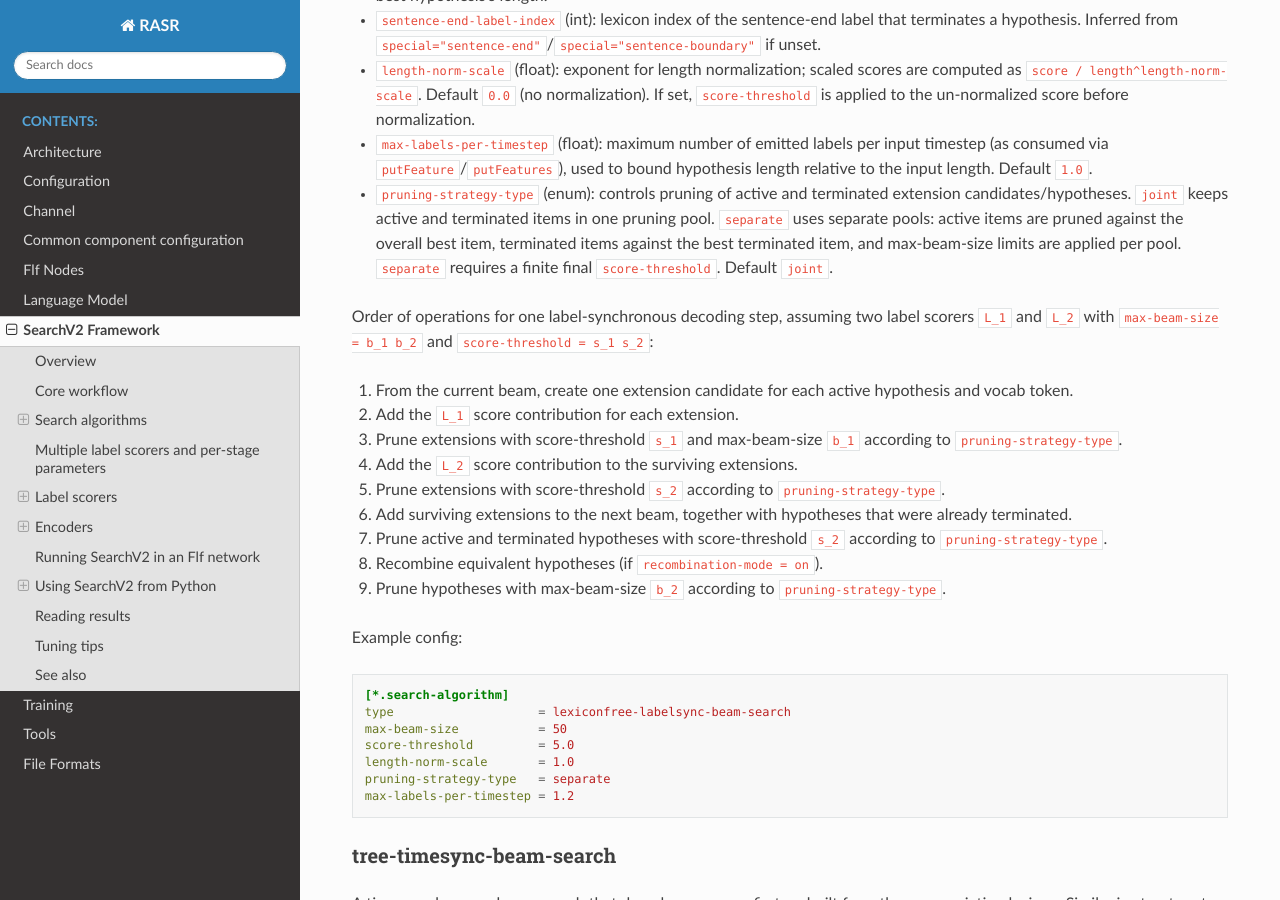
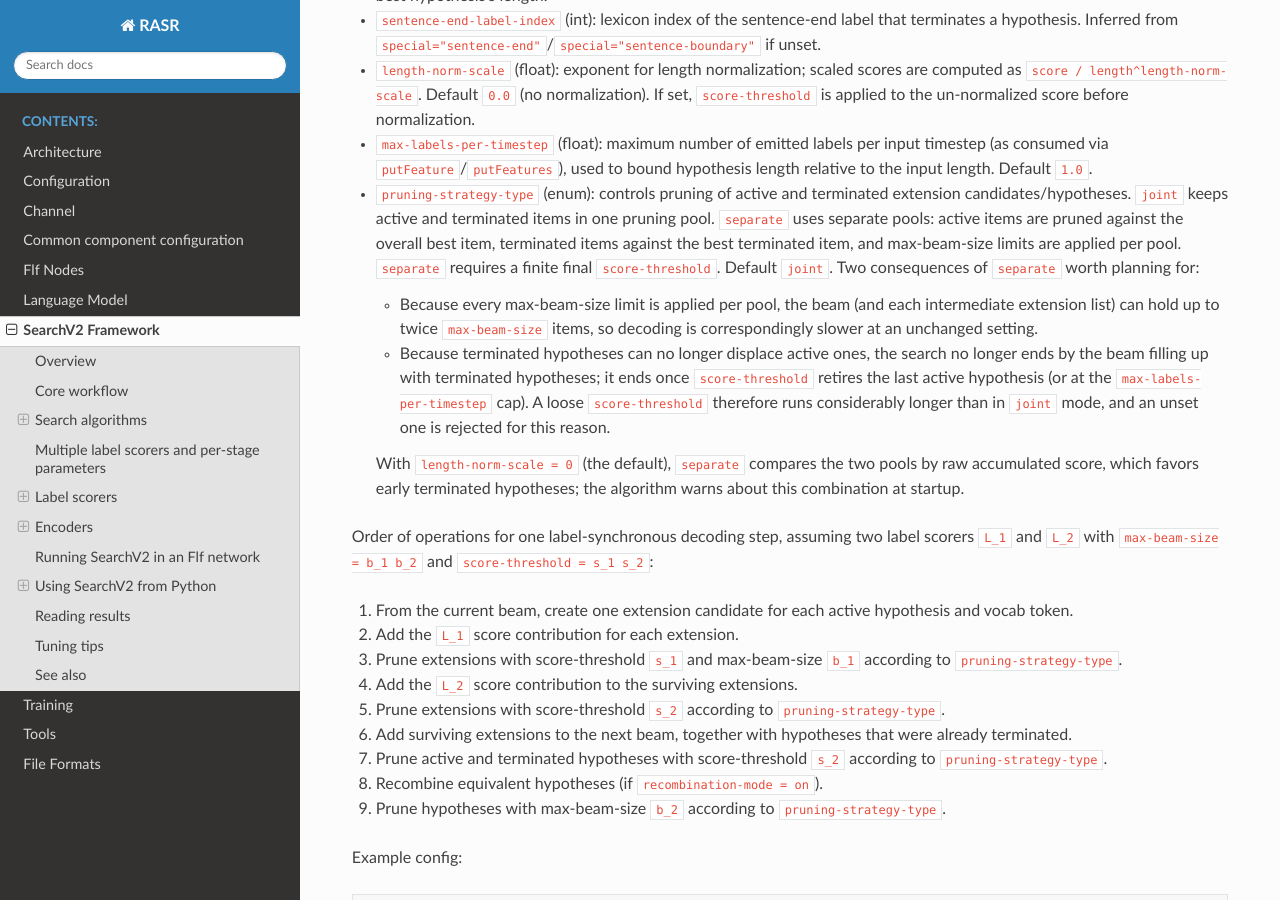
Before and after one commit to rwth-i6/rasr, a Sphinx documentation site: the page built from doc/search_v2.rst, in a window 1280 px wide and 900 px high, scrolled down 6297 px. Built offline with Sphinx 7.4.7 and the Read the Docs theme 3.1.0, drawn with Linux system fonts in a browser that asks for light colours; some of the changed text lies outside the part shown.

Commit message:
Address comments from code review

```diff
--- a/doc/search_v2.rst
+++ b/doc/search_v2.rst
@@ -274,6 +274,17 @@ models.
   ``joint`` keeps active and terminated items in one pruning pool. ``separate`` uses separate pools: active items
   are pruned against the overall best item, terminated items against the best terminated item, and max-beam-size
   limits are applied per pool. ``separate`` requires a finite final ``score-threshold``. Default ``joint``.
+  Two consequences of ``separate`` worth planning for:
+
+  * Because every max-beam-size limit is applied per pool, the beam (and each intermediate extension list) can
+    hold up to twice ``max-beam-size`` items, so decoding is correspondingly slower at an unchanged setting.
+  * Because terminated hypotheses can no longer displace active ones, the search no longer ends by the beam
+    filling up with terminated hypotheses; it ends once ``score-threshold`` retires the last active hypothesis
+    (or at the ``max-labels-per-timestep`` cap). A loose ``score-threshold`` therefore runs considerably longer
+    than in ``joint`` mode, and an unset one is rejected for this reason.
+
+  With ``length-norm-scale = 0`` (the default), ``separate`` compares the two pools by raw accumulated score,
+  which favors early terminated hypotheses; the algorithm warns about this combination at startup.
 
 Order of operations for one label-synchronous decoding step, assuming two label scorers ``L_1`` and ``L_2`` with
 ``max-beam-size = b_1 b_2`` and ``score-threshold = s_1 s_2``:
@@ -419,8 +430,11 @@ index used for the search tree itself.
   un-normalized score units.
 * ``length-norm-scale``, ``max-labels-per-timestep``: same meaning and defaults as for
   ``lexiconfree-labelsync-beam-search`` above.
-* ``pruning-strategy-type``: same choices and default as for ``lexiconfree-labelsync-beam-search`` above, applied
-  to final score and max-beam pruning of the combined active/terminated beam.
+* ``pruning-strategy-type``: same choices, default and caveats as for ``lexiconfree-labelsync-beam-search``
+  above (including the requirement of a finite final ``score-threshold`` for ``separate``), applied to
+  word-end pruning and to final score and max-beam pruning of the beam. Within-word extensions are always
+  pruned jointly: a within-word extension to the sentence-end label has not received its sentence-end LM score
+  yet, so it is directly comparable to the other within-word extensions of the same step.
 * ``tree-builder-type`` (enum): the same shared parameter as for ``tree-timesync-beam-search`` (see
   :ref:`Search tree types`). Should always be set to ``aed`` for this algorithm; the other tree topologies are
   built around blank/loop transitions this algorithm does not use.
@@ -438,7 +452,8 @@ Order of operations for one label-synchronous decoding step, assuming two label
 #. Create word-end extension candidates from the surviving within-word hypotheses that reached a tree exit.
 #. Add LM scores and word-exit label scorer contributions for active hypotheses; add sentence-end LM scores for
    sentence-end hypotheses.
-#. Prune word-end extensions with score-threshold ``s_w`` and max-beam-size ``b_w``.
+#. Prune word-end extensions with score-threshold ``s_w`` and max-beam-size ``b_w`` according to
+   ``pruning-strategy-type``.
 #. Add surviving word-end extensions to the next beam.
 #. Prune active and terminated hypotheses with score-threshold ``s_2`` according to ``pruning-strategy-type``.
 #. Recombine equivalent hypotheses (if ``recombination-mode = on``).
```
Also changed, not shown: 4 other files.
